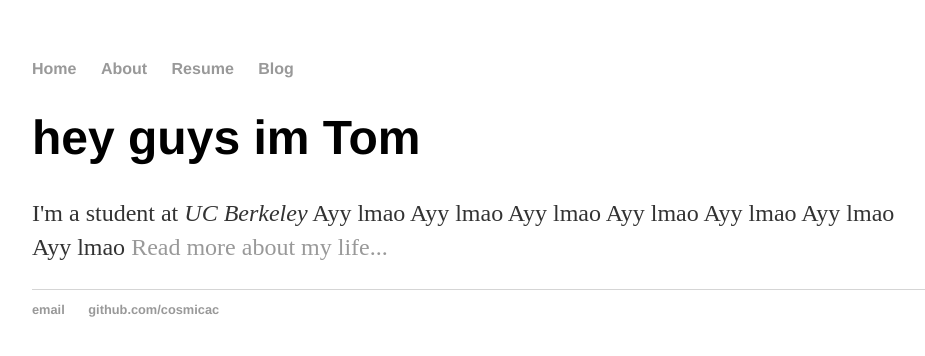
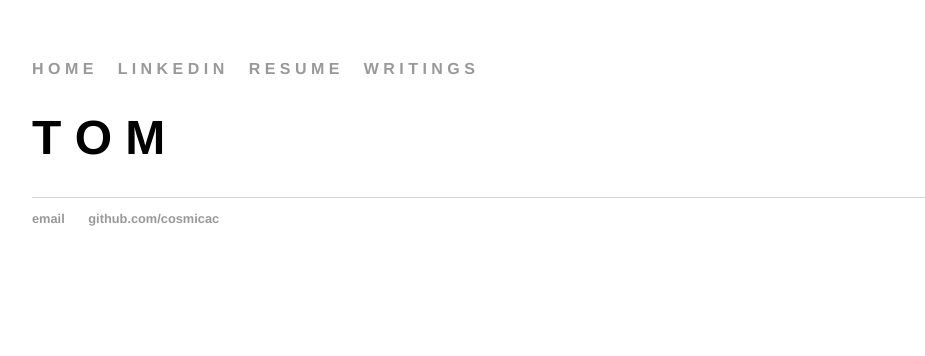
Before and after one commit to cosmicac/jekyll-test, a Jekyll site: the page built from index.html, in a window 1280 px wide. Shown: the top 356 px of the page, without its empty margins (160-1085 px from the left). Built offline with Jekyll 4.4.1, drawn with Linux system fonts in a browser that asks for light colours.

Commit message:
real basic stuff

```diff
--- a/_layouts/default.html
+++ b/_layouts/default.html
@@ -8,10 +8,11 @@
 		<body>
 			<nav>
 	    		<ul>
-	        		<li><a href="/">Home</a></li>
-		        	<li><a href="/about">About</a></li>
-	        		<li><a href="/resume">Resume</a></li>
-	        		<li><a href="/blog">Blog</a></li>
+	        		<li><a href="/">H O M E</a></li>
+		        	<li><a href="https://www.linkedin.com/in/tom-li-3122b9106
+">L I N K E D I N</a></li>
+	        		<li><a href="/resume/resume.pdf">R E S U M E</a></li>
+	        		<li><a href="/blog">W R I T I N G S</a></li>
 	    		</ul>
 			</nav>
 			<div class="container">
--- a/blog/index.html
+++ b/blog/index.html
@@ -1,11 +1,11 @@
 ---
 layout: default
-title: Tom's Blog
+title: W R I T I N G S
 ---
 	<h1>{{ page.title }}</h1>
 	<ul class="posts">
 
 	  {% for post in site.posts %}
-	    <li><span>{{ post.date | date_to_string }}</span> » <a href="{{ post.url }}" title="{{ post.title }}">{{ post.title }}</a></li>
+	    <li><a href="{{ post.url }}" title="{{ post.title }}">{{ post.title }}</a></li>
 	  {% endfor %}
 	</ul>
--- a/index.html
+++ b/index.html
@@ -3,13 +3,5 @@ layout: default
 title: Tom Li
 ---
 <div class="blurb">
-	<h1>hey guys im Tom</h1>
-	<p>I'm a student at <em>UC Berkeley</em> Ayy lmao
-	Ayy lmao
-	Ayy lmao
-	Ayy lmao
-	Ayy lmao
-	Ayy lmao
-	Ayy lmao
-    <a href="/about">Read more about my life...</a></p>
+	<h1>T O M</h1>
 </div><!-- /.blurb -->
```
Also changed, not shown: 1 other file.
